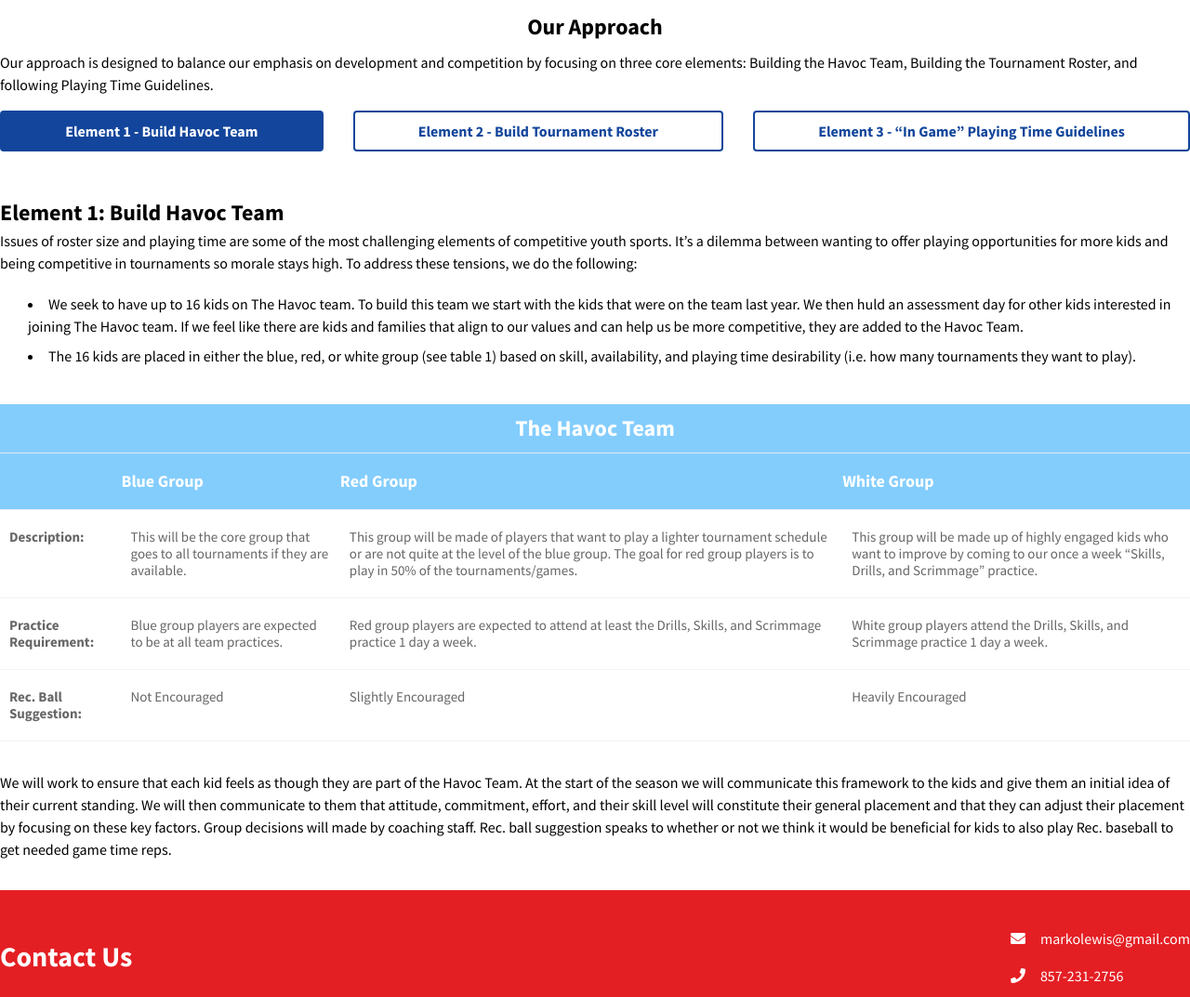
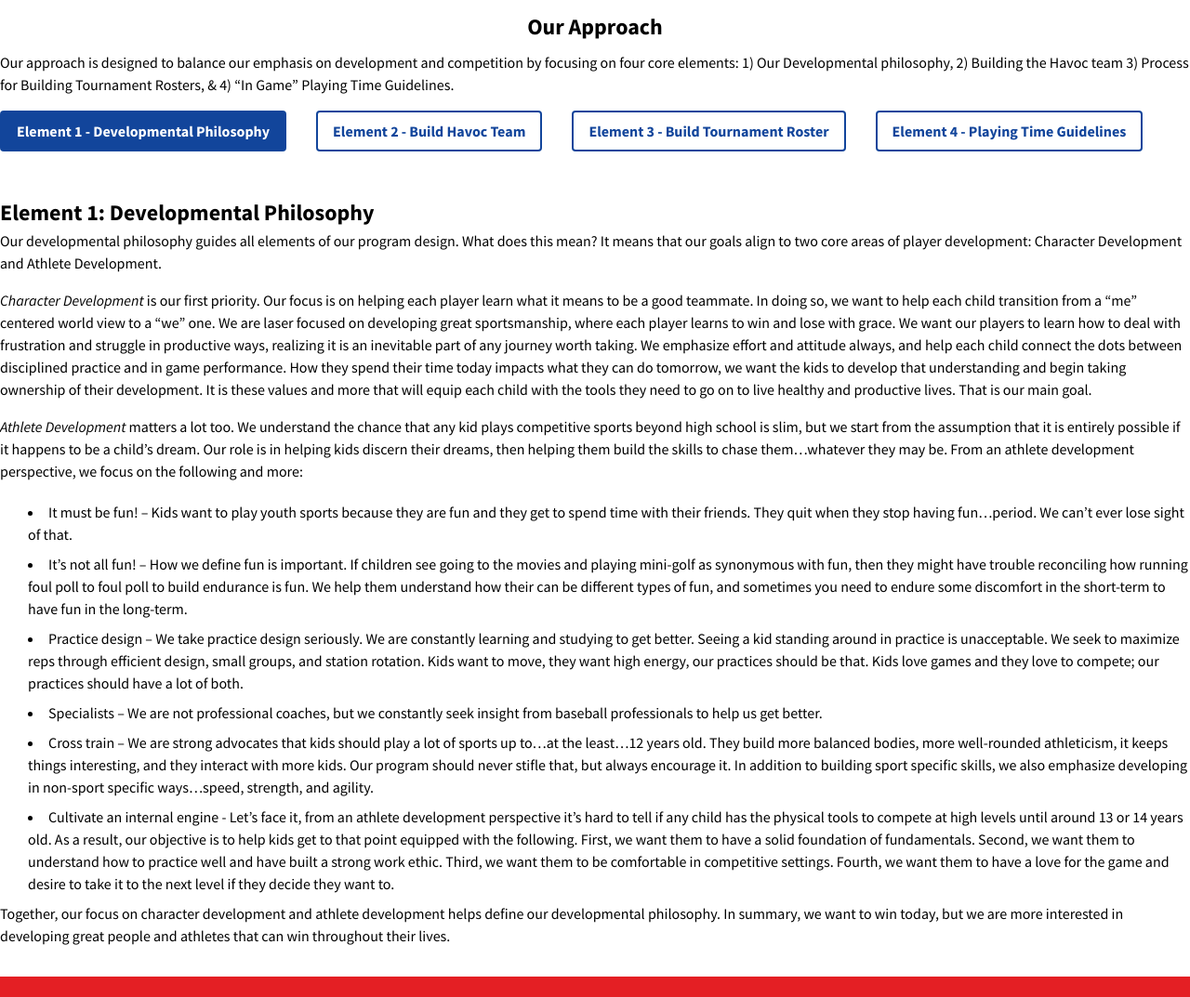
Before and after one commit to ohLuckzz/Website, a Gatsby site: page /approach in a window 1280 px wide. Shown: the part 171-1244 px from the top of the page at 93% size. Built offline with nearby package versions, Linux system fonts and the light colour scheme; Gatsby itself is replaced by a stand-in of ours.

Commit message:
CRB: Update to approach page

```diff
--- a/src/pages/approach.js
+++ b/src/pages/approach.js
@@ -48,24 +48,56 @@ const Approach = () => {
         <SectionContainer>
           <SectionTitle title={"Our Approach"} />
           <p>
-            Our approach is designed to balance our emphasis on development and competition by focusing on three core elements: Building the Havoc Team, Building the Tournament Roster, and following Playing Time Guidelines.
+            Our approach is designed to balance our emphasis on development and competition by focusing on four core elements: 1) Our Developmental philosophy, 2) Building the Havoc team 3) Process for Building Tournament Rosters, & 4) “In Game” Playing Time Guidelines.
           </p>
           <div className="flex flex-wrap -mx-4">
-            <div className="w-full sm:w-auto flex-grow p-4">
-              <button onClick={() => setActiveTab(1)} className={`w-full ${activeTab === 1 ? 'active-tab' : 'inactive-tab'}`}>Element 1 - Build Havoc Team</button>
+            <div className="w-full sm:w-auto p-4">
+              <button onClick={() => setActiveTab(1)} className={`w-full ${activeTab === 1 ? 'active-tab' : 'inactive-tab'}`}>Element 1 - Developmental Philosophy</button>
             </div>
-            <div className="w-full sm:w-auto flex-grow p-4">
-              <button onClick={() => setActiveTab(2)} className={`w-full ${activeTab === 2 ? 'active-tab' : 'inactive-tab'}`}>Element 2 - Build Tournament Roster</button>
+            <div className="w-full sm:w-auto p-4">
+              <button onClick={() => setActiveTab(2)} className={`w-full ${activeTab === 2 ? 'active-tab' : 'inactive-tab'}`}>Element 2 - Build Havoc Team</button>
             </div>
-            <div className="w-full sm:w-auto flex-grow p-4">
-              <button onClick={() => setActiveTab(3)} className={`w-full ${activeTab === 3 ? 'active-tab' : 'inactive-tab'}`}>Element 3 - “In Game” Playing Time Guidelines</button>
+            <div className="w-full sm:w-auto p-4">
+              <button onClick={() => setActiveTab(3)} className={`w-full ${activeTab === 3 ? 'active-tab' : 'inactive-tab'}`}>Element 3 - Build Tournament Roster</button>
+            </div>
+            <div className="w-full sm:w-auto p-4">
+              <button onClick={() => setActiveTab(4)} className={`w-full ${activeTab === 4 ? 'active-tab' : 'inactive-tab'}`}>Element 4 - Playing Time Guidelines</button>
             </div>
           </div>
         </SectionContainer>
         {activeTab === 1 && (
+          <SectionContainer>
+            <h3>Element 1: Developmental Philosophy</h3>
+            <p className="mb-4">Our developmental philosophy guides all elements of our program design. What does this mean? It means that our goals align to two core areas of player development: Character Development and Athlete Development. </p>
+            <p className="mb-4"><i>Character Development</i> is our first priority.  Our focus is on helping each player learn what it means to be a good teammate. In doing so, we want to help each child transition from a “me” centered world view to a “we” one. We are laser focused on developing great sportsmanship, where each player learns to win and lose with grace. We want our players to learn how to deal with frustration and struggle in productive ways, realizing it is an inevitable part of any journey worth taking. We emphasize effort and attitude always, and help each child connect the dots between disciplined practice and in game performance. How they spend their time today impacts what they can do tomorrow, we want the kids to develop that understanding and begin taking ownership of their development. It is these values and more that will equip each child with the tools they need to go on to live healthy and productive lives. That is our main goal.</p>
+            <p><i>Athlete Development</i> matters a lot too. We understand the chance that any kid plays competitive sports beyond high school is slim, but we start from the assumption that it is entirely possible if it happens to be a child’s dream. Our role is in helping kids discern their dreams, then helping them build the skills to chase them…whatever they may be. From an athlete development perspective, we focus on the following and more:</p>
+            <ul className="list-parent">
+              <li>
+                It must be fun! – Kids want to play youth sports because they are fun and they get to spend time with their friends. They quit when they stop having fun…period. We can’t ever lose sight of that.
+              </li>
+              <li>
+                It’s not all fun! – How we define fun is important. If children see going to the movies and playing mini-golf as synonymous with fun, then they might have trouble reconciling how running foul poll to foul poll to build endurance is fun. We help them understand how their can be different types of fun, and sometimes you need to endure some discomfort in the short-term to have fun in the long-term.
+              </li>
+              <li>
+                Practice design – We take practice design seriously. We are constantly learning and studying to get better. Seeing a kid standing around in practice is unacceptable. We seek to maximize reps through efficient design, small groups, and station rotation. Kids want to move, they want high energy, our practices should be that. Kids love games and they love to compete; our practices should have a lot of both.
+              </li>
+              <li>
+                Specialists – We are not professional coaches, but we constantly seek insight from baseball professionals to help us get better.
+              </li>
+              <li>
+                Cross train – We are strong advocates that kids should play a lot of sports up to…at the least…12 years old. They build more balanced bodies, more well-rounded athleticism, it keeps things interesting, and they interact with more kids. Our program should never stifle that, but always encourage it. In addition to building sport specific skills, we also emphasize developing in non-sport specific ways…speed, strength, and agility.
+              </li>
+              <li>
+                Cultivate an internal engine -  Let’s face it, from an athlete development perspective it’s hard to tell if any child has the physical tools to compete at high levels until around 13 or 14 years old. As a result, our objective is to help kids get to that point equipped with the following. First, we want them to have a solid foundation of fundamentals. Second, we want them to understand how to practice well and have built a strong work ethic. Third, we want them to be comfortable in competitive settings. Fourth, we want them to have a love for the game and desire to take it to the next level if they decide they want to.
+              </li>
+            </ul>
+            <p>Together, our focus on character development and athlete development helps define our developmental philosophy. In summary, we want to win today, but we are more interested in developing great people and athletes that can win throughout their lives. </p>
+          </SectionContainer>
+        )}
+        {activeTab === 2 && (
           <div className="w-full">
             <SectionContainer>
-              <h3>Element 1: Build Havoc Team</h3>
+              <h3>Element 2: Build Havoc Team</h3>
               <p>
                 Issues of roster size and playing time are some of the most
                 challenging elements of competitive youth sports. It’s a dilemma
@@ -114,9 +146,9 @@ const Approach = () => {
             </p>
             </SectionContainer>
           </div>)}
-        {activeTab === 2 && (
+        {activeTab === 3 && (
           <SectionContainer>
-            <h3>Element 2: Build Tournament Roster</h3>
+            <h3>Element 3: Build Tournament Roster</h3>
             <p>
               From our 16-person team we build each tournament roster following
               the process outlined below.
@@ -160,9 +192,9 @@ const Approach = () => {
             </div>
           </SectionContainer>
         )}
-        {activeTab === 3 && (
+        {activeTab === 4 && (
           <SectionContainer>
-            <h3>Element 3: “In Game” Playing Time Guidelines</h3>
+            <h3>Element 4: “In Game” Playing Time Guidelines</h3>
             <p>
               The following are additional guidelines we use to help address the
               tension between development and competition during competitive play:
```
